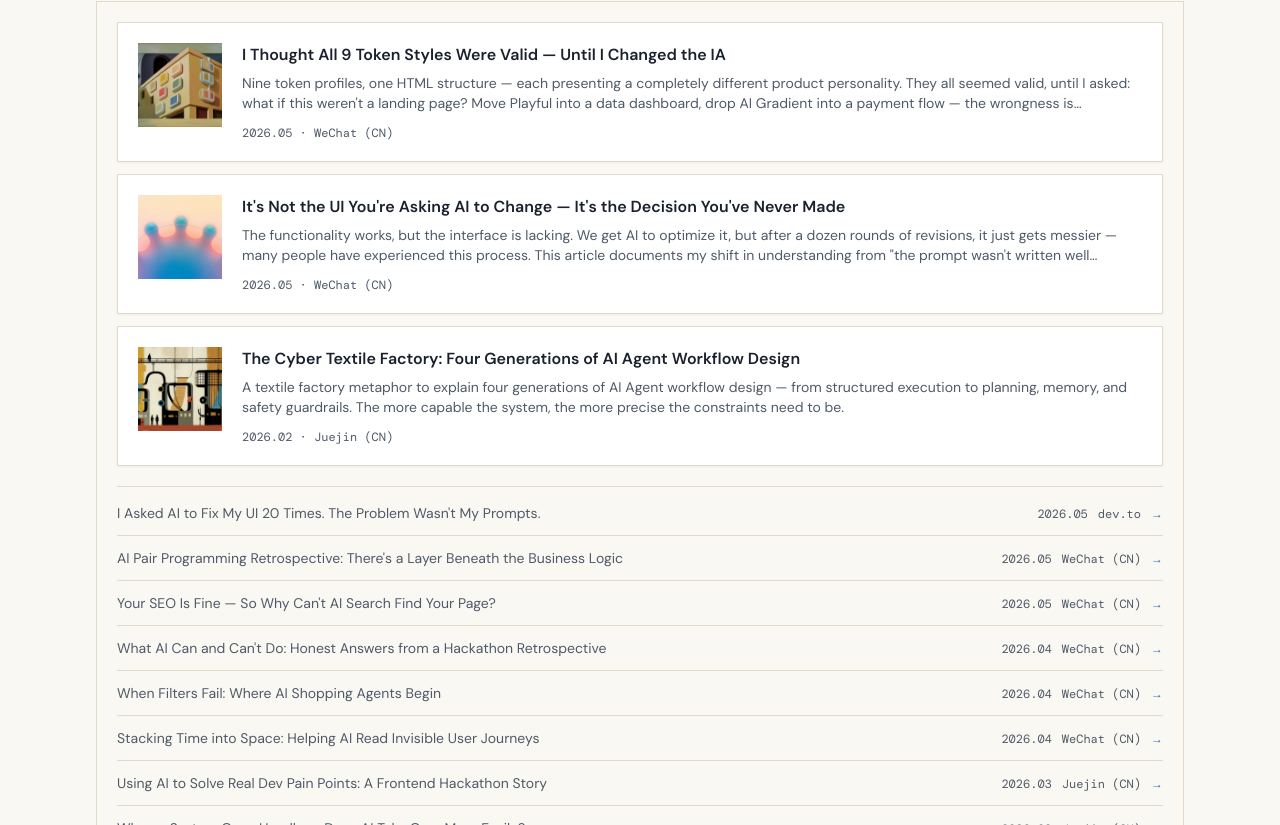
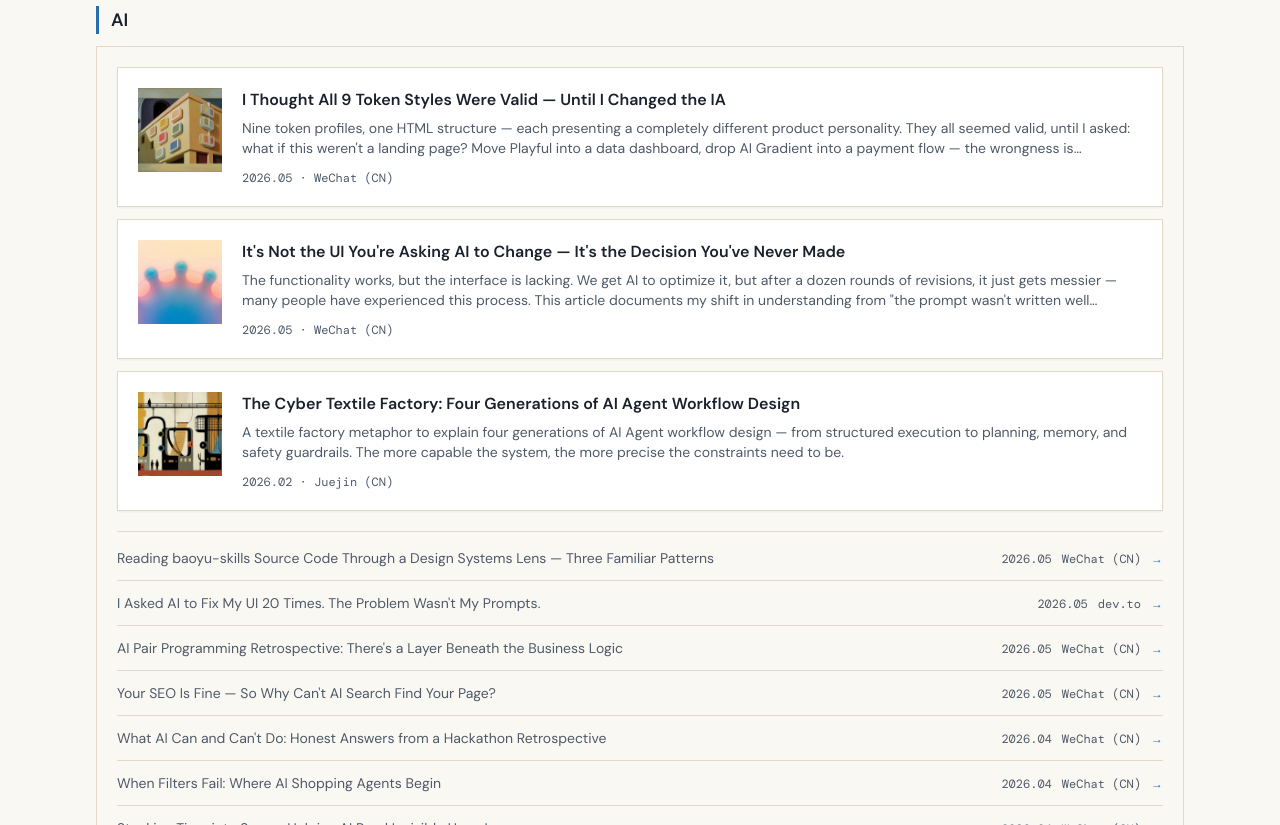
Before and after one commit to yuki-uix/yukiuix-dev, a Next.js app: page /en/writing in a window 1280 px wide. Shown: the part 1363-2188 px from the top of the page. Built offline with nearby package versions, Linux system fonts and the light colour scheme.

Commit message:
feat: add baoyu-skills design systems article to writing archive

```diff
--- a/data/articles.ts
+++ b/data/articles.ts
@@ -158,6 +158,21 @@ export const articles: Article[] = [
 
   // ── 归档（/writing 页面建好后展示）────────────────────
   {
+    title: "用设计系统的眼光读 baoyu-skills 源码，发现了三个熟悉的模式",
+    titleEn: "Reading baoyu-skills Source Code Through a Design Systems Lens — Three Familiar Patterns",
+    topics: ["ai", "frontend"],
+    publishedAt: "2026-05-31",
+    url: "https://mp.weixin.qq.com/s/YSckbphLlJbh6DMwzplLXg",
+    coverImage: "/images/articles/baoyu-skills-layers.png",
+    coverAlt: "插图：三层架构示意，token 参数层、级联优先级层、不可变输出层，比喻 baoyu-skills 的工程设计模式",
+    blurb:
+      "我想用 baoyu-skills 生成技术讲解图，第一张信息密度不够，说不清该怎么调。试着去问参数系统为什么，结果读进了 SKILL.md 源码，发现它在做三件设计系统里很熟悉的事：design token 的正交参数、CSS 的优先级级联、migration 文件的不可变性。",
+    blurbEn:
+      "I wanted to adjust an infographic but couldn't explain what was wrong. Reading the SKILL.md source to find out, I found three patterns straight out of design systems: orthogonal parameters like design tokens, a priority cascade like CSS specificity, and immutable outputs like migration files.",
+    platform: "wechat",
+    featured: false,
+  },
+  {
     title: "I Asked AI to Fix My UI 20 Times. The Problem Wasn't My Prompts.",
     topics: ["ai", "frontend"],
     publishedAt: "2026-05-26",
```
Also changed, not shown: public/images/articles/baoyu-skills-layers.png (added).
